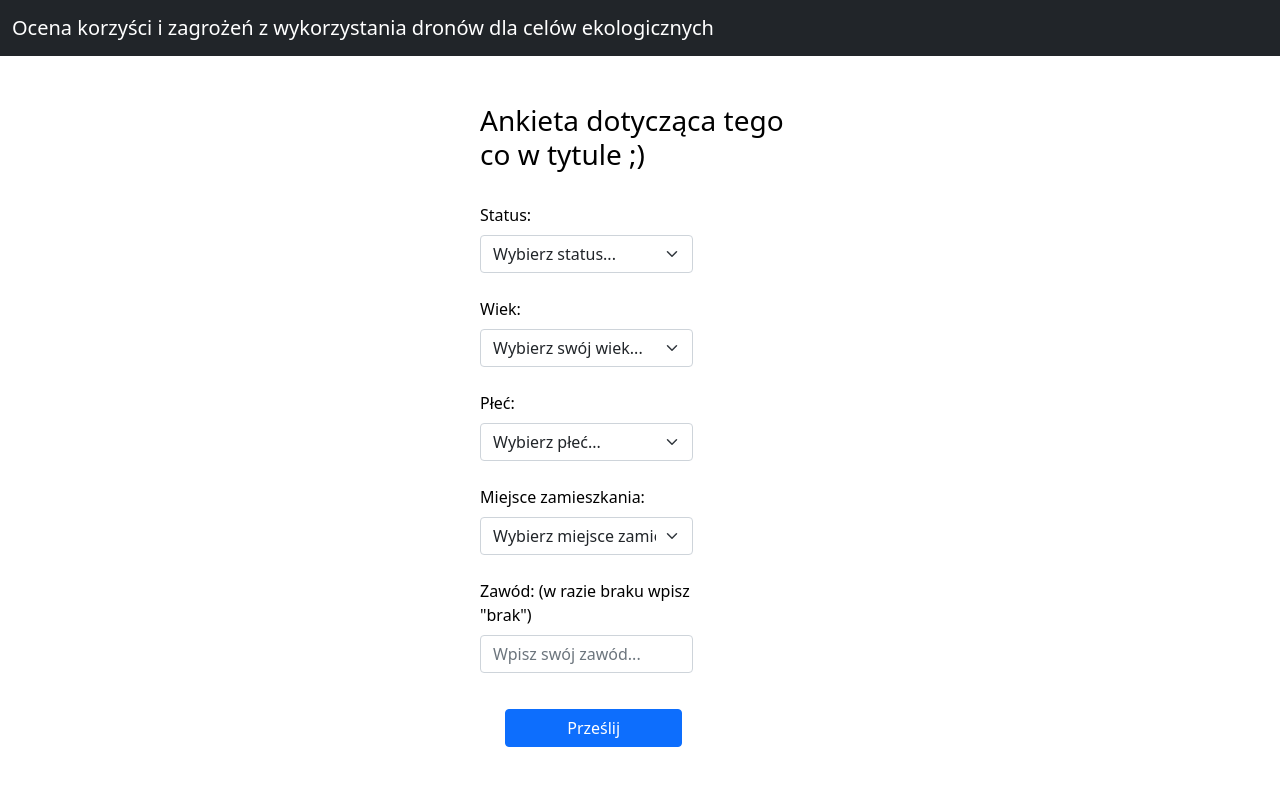
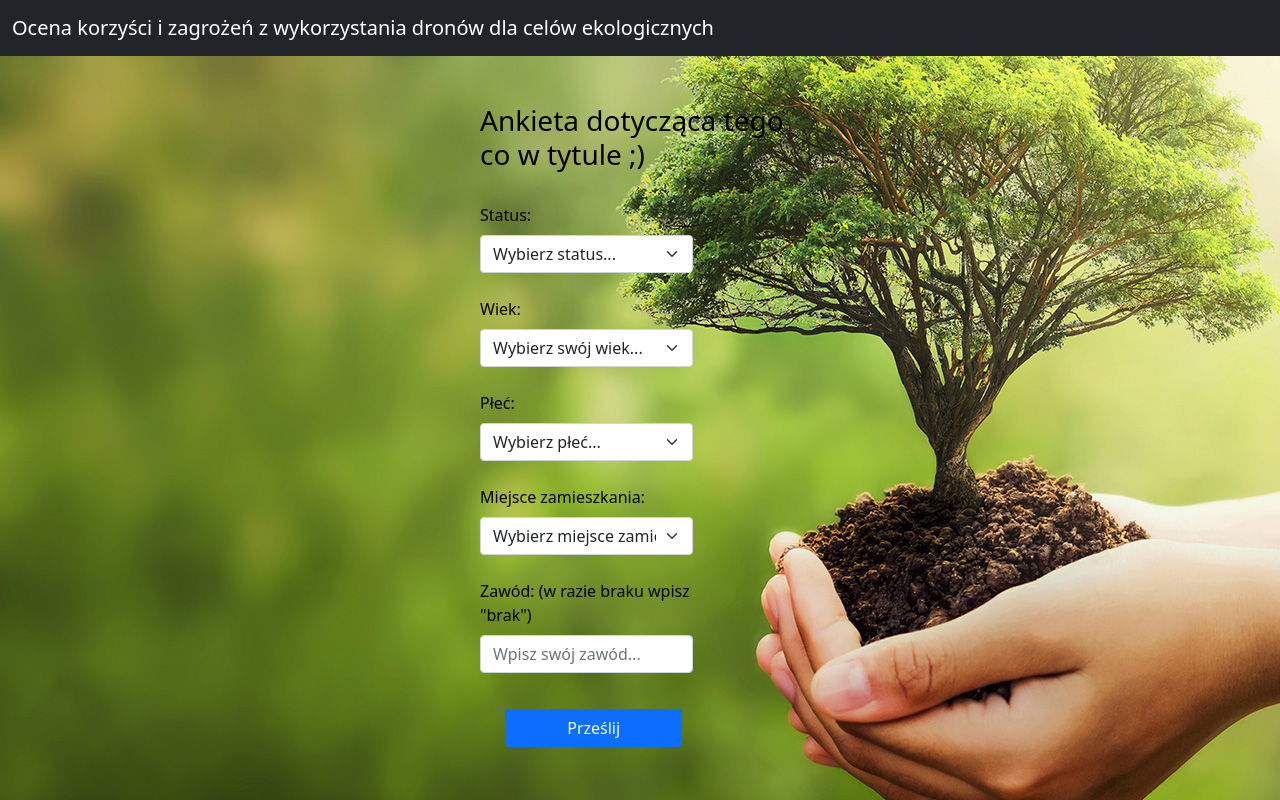
Before and after one commit to Magsxl/WebApp, a Flask app: page / in a window 1280 px wide. Run offline with Flask 2, Linux system fonts and the light colour scheme.

Commit message:
Add background

```diff
--- a/templates/index.html
+++ b/templates/index.html
@@ -8,7 +8,7 @@
     <!-- Bootstrap CSS -->
     <link href="https://cdn.jsdelivr.net/npm/bootstrap@5.1.3/dist/css/bootstrap.min.css" rel="stylesheet" integrity="sha384-1BmE4kWBq78iYhFldvKuhfTAU6auU8tT94WrHftjDbrCEXSU1oBoqyl2QvZ6jIW3" crossorigin="anonymous">
 
-    <title>Hello, world!</title>
+    <title>Ankieta</title>
     <script>
       function createAgeOpt() {
         var ageOpt = "<option selected disabled>Wybierz swój wiek...</option>";
@@ -20,7 +20,7 @@
       }
     </script>
   </head>
-  <body onload="createAgeOpt()">
+  <body onload="createAgeOpt()" class="bg">
     <nav class="navbar navbar-expand-sm bg-dark navbar-dark"> <!--Navbar-->
       <div class="container-fluid">
         <a class="navbar-brand" href="#">Ocena korzyści i zagrożeń z wykorzystania dronów dla celów ekologicznych</a>
@@ -119,9 +119,16 @@
     <script src="https://cdn.jsdelivr.net/npm/bootstrap@5.1.3/dist/js/bootstrap.bundle.min.js" integrity="sha384-ka7Sk0Gln4gmtz2MlQnikT1wXgYsOg+OMhuP+IlRH9sENBO0LRn5q+8nbTov4+1p" crossorigin="anonymous"></script>
 
   <style>
-    body {
-        background-color: white;
-        color:white;
+    html,body {
+      height:100%;
+    }
+
+    .bg {
+      background-image: url("static/csr.jpg");
+      height: 100%;
+      background-position: center;
+      background-repeat: no-repeat;
+      background-size: cover;
     }
 
     .btn-primary {
```
